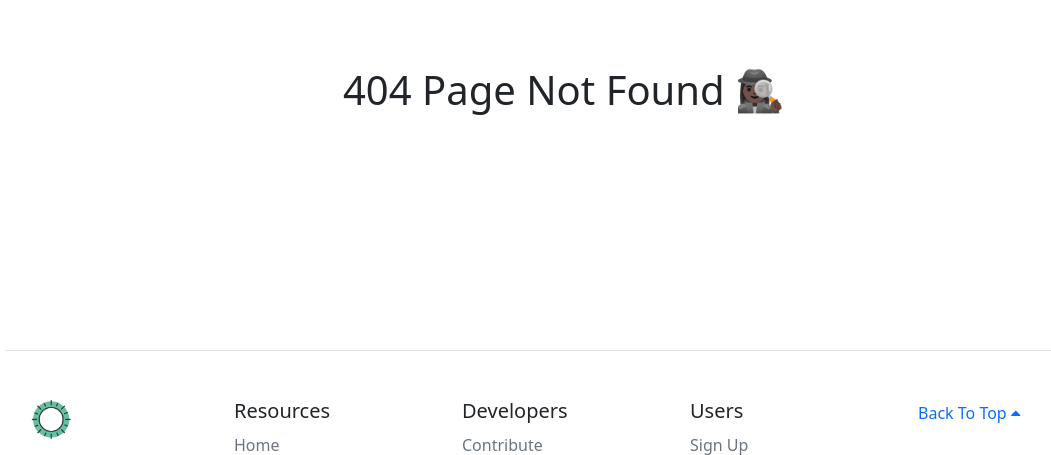
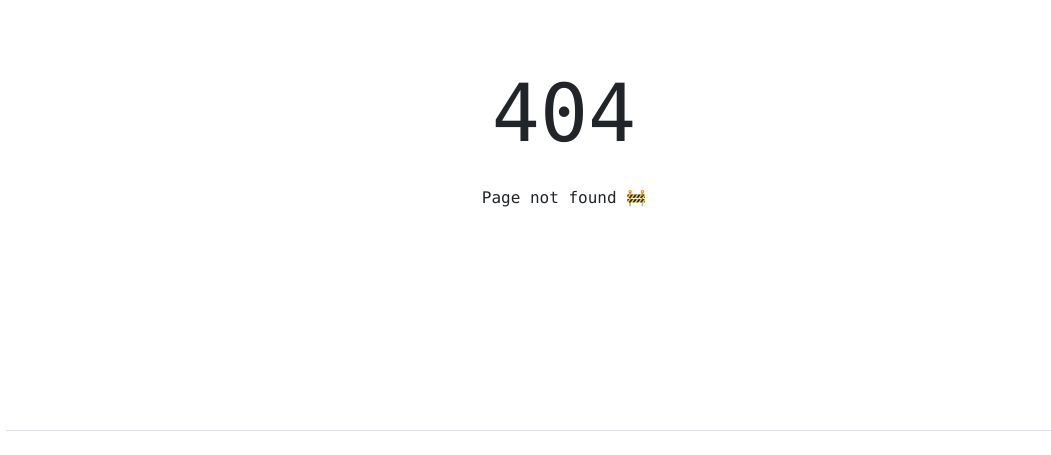
Before and after one commit to cmd05/Luminosity, a PHP site: page /errors/404 in a window 1280 px wide. Shown: the part 58-513 px from the top of the page, without its empty margins (76-1127 px from the left). Run offline with PHP 8.4, Linux system fonts and the light colour scheme; some libraries are stand-ins or nearby versions.

Commit message:
update errors views

```diff
--- a/application/Views/errors/404.php
+++ b/application/Views/errors/404.php
@@ -1,7 +1,8 @@
 <?php View::header(true, 'Page Not Found') ?>
-<div class="container">
+<div class="container" style='font-family: consolas;'>
     <div class='pt-3'></div>
-    <p class="display-6 text-center pt-5">404 Page Not Found 🕵🏿‍♀️</p>
+    <p class="display-1 text-center pt-5 m-0">404 </p>
+    <p class="text-center pt-4 m-0" style='font-size: 16px'>Page not found 🚧</p>
 </div>
 <br><br><br><br><br>
 <?php View::footer() ?>
--- a/application/Views/errors/500.php
+++ b/application/Views/errors/500.php
@@ -6,7 +6,7 @@
         <br>
         <b>500</b>
         <br>
-        <span class="fs-3">Something went wrong at our end :/</span>
+        <span class="fs-3">Something went wrong :/</span>
     </p>
 </div>
 <br><br><br><br><br>
```
